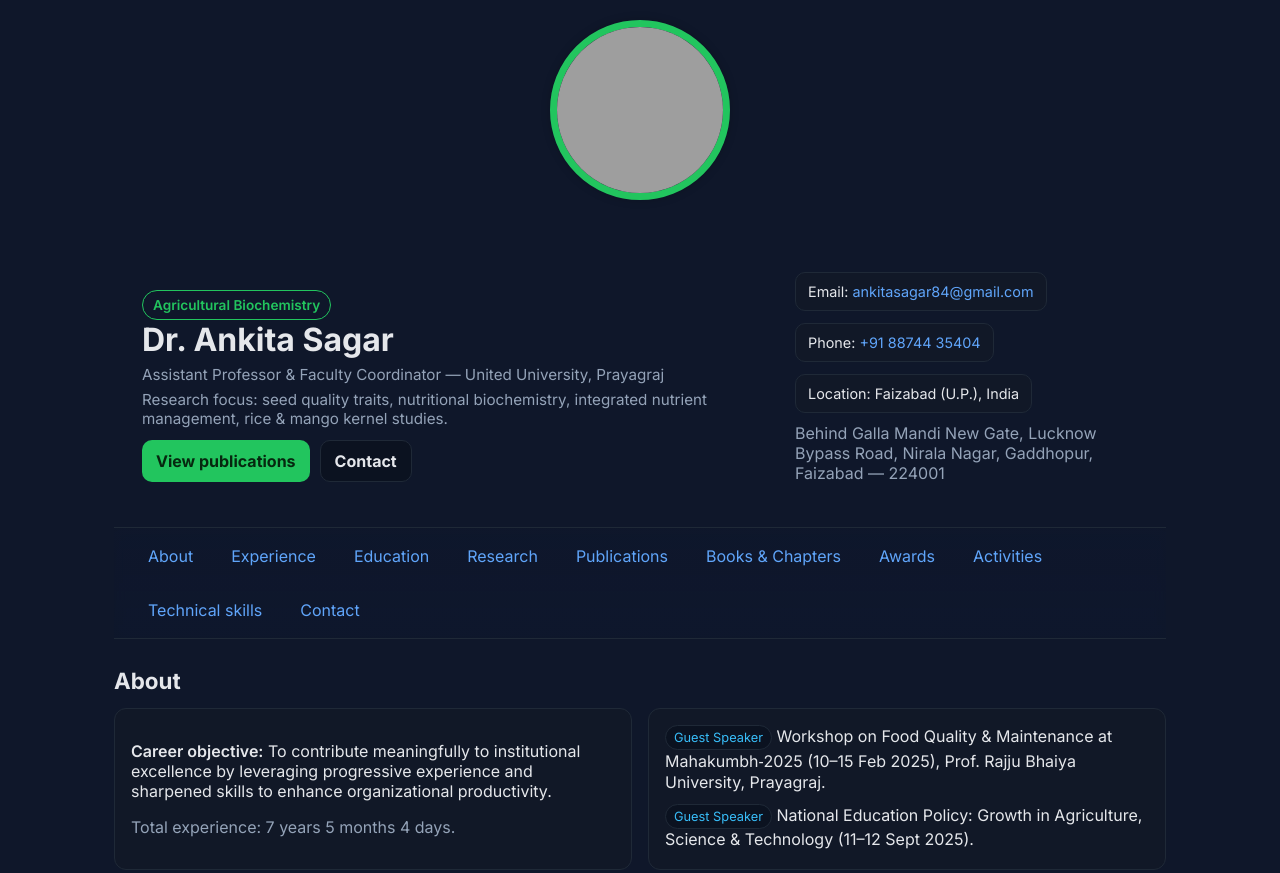
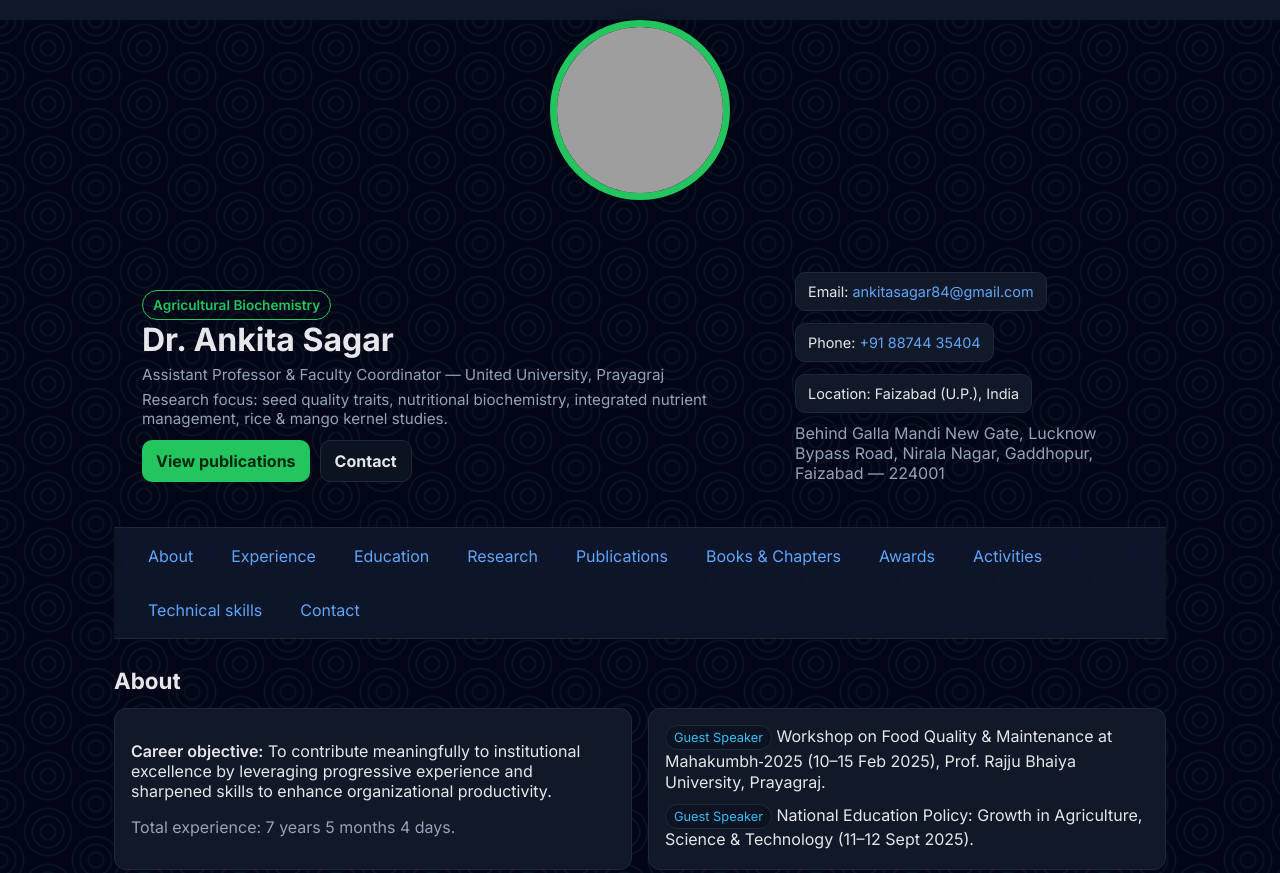
Before and after one commit to byankita/Portfolio-Web, a plain HTML site: page index.html in a window 1280 px wide. Shown: the top 873 px of the page. Drawn offline with Linux system fonts and the light colour scheme; grey boxes are pictures that could not be loaded.

Commit message:
Update index.html

```diff
--- a/index.html
+++ b/index.html
@@ -1,6 +1,8 @@
 <!DOCTYPE html>
 <html lang="en">
+
 <head>
+
   <meta charset="UTF-8" />
   <title>Dr. Ankita Sagar | Agricultural Biochemistry</title>
 <div class="profile-image">
@@ -9,6 +11,7 @@
 </div>
 
 <style>
+
   .profile-image {
     display: flex;
     justify-content: center;
@@ -604,5 +607,6 @@
   <script>
     document.getElementById('year').textContent = new Date().getFullYear();
   </script>
+<link rel="stylesheet" href="script.css">
 
 </body>
```
